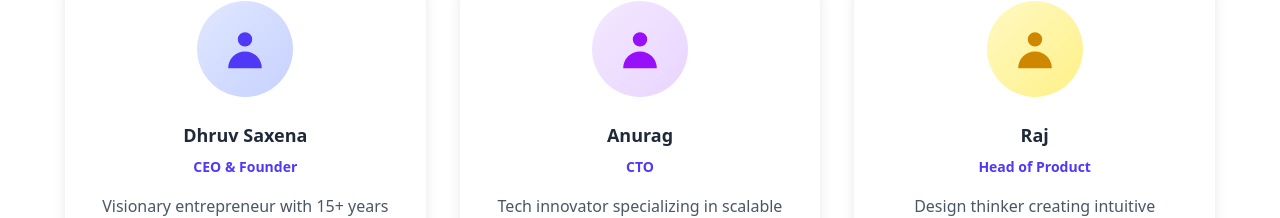
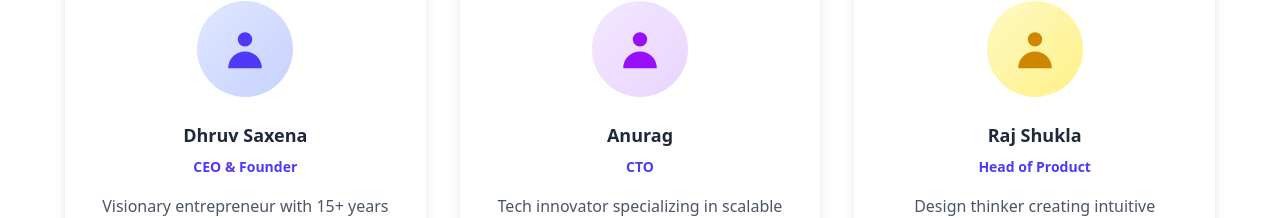
Before and after one commit to vocalheart/qr-review-us-ftontend, a Next.js app: page /about in a window 1280 px wide. Shown: the part 2540-2758 px from the top of the page. Built offline with nearby package versions, Linux system fonts and the light colour scheme; no server answers.

Commit message:
new updated code

```diff
--- a/src/app/about/page.js
+++ b/src/app/about/page.js
@@ -298,7 +298,7 @@ export default function About() {
                 color: "text-purple-600"
               },
               {
-                name: "Raj",
+                name: "Raj Shukla",
                 role: "Head of Product",
                 bio: "Design thinker creating intuitive experiences that drive results.",
                 gradient: "from-yellow-100 to-yellow-200",
--- a/src/app/contact/page.js
+++ b/src/app/contact/page.js
@@ -87,7 +87,7 @@ export default function Contact() {
             className="flex flex-col sm:flex-row gap-4 justify-center"
           >
             <a
-              href="tel:9425305534"
+              href="tel:+917554937509"
               className="inline-flex items-center justify-center gap-2 bg-yellow-400 text-indigo-900 px-8 py-4 rounded-full font-bold hover:bg-yellow-300 transition-all shadow-lg hover:scale-105 w-full sm:w-auto"
               style={{fontSize:'12px'}}
             >
@@ -134,7 +134,7 @@ export default function Contact() {
                 contact: "94253 05534",
                 icon: <path d="M2 3a1 1 0 011-1h2.153a1 1 0 01.986.836l.74 4.435a1 1 0 01-.54 1.06l-1.548.773a11.037 11.037 0 006.105 6.105l.774-1.548a1 1 0 011.059-.54l4.435.74a1 1 0 01.836.986V17a1 1 0 01-1 1h-2C7.82 18 2 12.18 2 5V3z"/>,
                 gradient: "from-indigo-500 to-purple-500",
-                link: "tel:9425305534"
+                link: "tel:+917554937509"
               },
               {
                 title: "Email Us",
@@ -467,7 +467,7 @@ export default function Contact() {
           </div>
           <div className="flex flex-col sm:flex-row gap-4 justify-center items-center">
 
-            <a href="tel:9425305534" className="border-2 border-white text-white px-10 py-5 rounded-full font-semibold hover:bg-white hover:text-indigo-600 transition-all w-full sm:w-auto flex items-center justify-center gap-2" style={{fontSize:'12px'}}>
+            <a href="tel:+917554937509" className="border-2 border-white text-white px-10 py-5 rounded-full font-semibold hover:bg-white hover:text-indigo-600 transition-all w-full sm:w-auto flex items-center justify-center gap-2" style={{fontSize:'12px'}}>
               <svg className="w-5 h-5" fill="currentColor" viewBox="0 0 20 20">
                 <path d="M2 3a1 1 0 011-1h2.153a1 1 0 01.986.836l.74 4.435a1 1 0 01-.54 1.06l-1.548.773a11.037 11.037 0 006.105 6.105l.774-1.548a1 1 0 011.059-.54l4.435.74a1 1 0 01.836.986V17a1 1 0 01-1 1h-2C7.82 18 2 12.18 2 5V3z"/>
               </svg>
```
